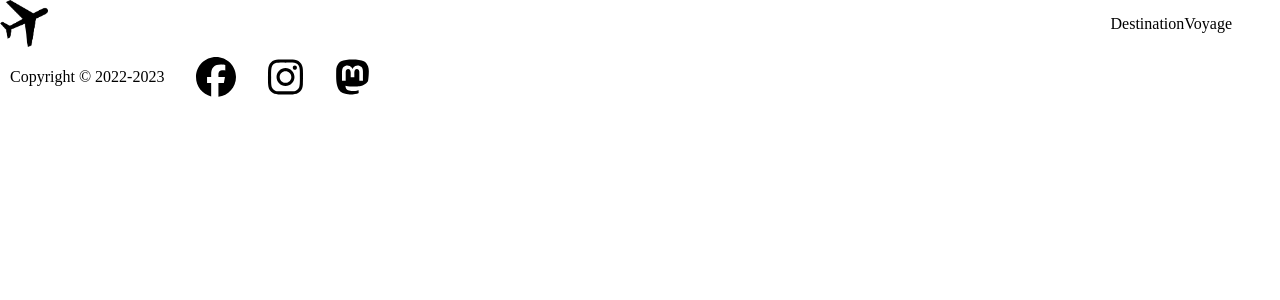
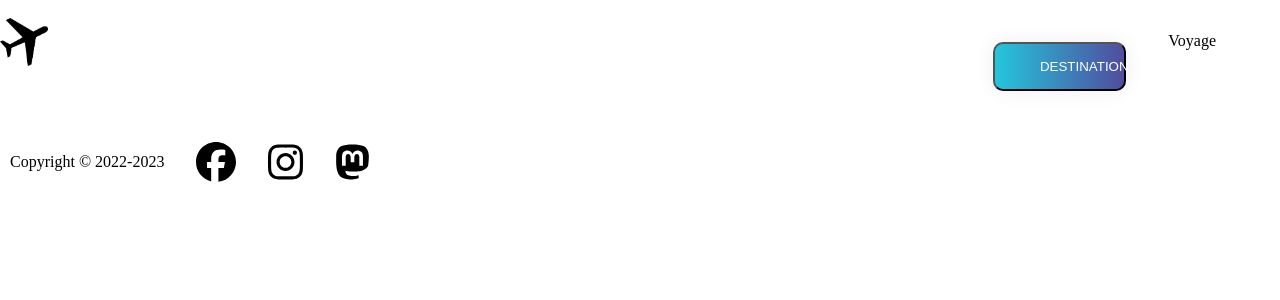
Before and after one commit to ThD28/Hackathon-1-, a React (Vite) app in the folder frontend/: page / in a window 1280 px wide. Shown: the top 300 px of the page. Built offline with nearby package versions, Linux system fonts and the light colour scheme.

Commit message:
navbar working

```diff
--- a/frontend/src/components/Header.jsx
+++ /dev/null
@@ -1,18 +0,0 @@
-import "./header.css";
-import logoAvion from "@assets/avion.png";
-
-const Header = () => {
-  return (
-    <section id="telnav">
-      <nav className="navbar">
-        <img src={logoAvion} alt="avion" />
-        <ul className="navbar__links_slideInDown">
-          <li className="navbar__item">Destination</li>
-          <li className="navbar__item">Voyage</li>
-        </ul>
-      </nav>
-    </section>
-  );
-};
-
-export default Header;
--- /dev/null
+++ b/frontend/src/components/Header/Header.jsx
@@ -0,0 +1,40 @@
+import { useState } from "react";
+import "./header.css";
+import logoAvion from "../../assets/avion.png";
+// import { Link } from "react-router-dom";
+
+const Header = () => {
+  const [showLinks, setShowLInks] = useState(false);
+
+  const handleShowLinks = () => {
+    setShowLInks(!showLinks);
+  };
+
+  return (
+    <div className="navBar-tel">
+      <img src={logoAvion} alt="avion" />
+      <div className="destination-travel">
+        <section
+          className={`navbar ${showLinks ? "show-Navbar" : "Hide-Navbar"}`}
+        >
+          <nav className="navbar">
+            <button type="button" onClick={handleShowLinks}>
+              Destination{" "}
+            </button>
+            <ul className="navbar__links_slideInDown">
+              <li>Japon</li>
+              <li>France</li>
+              <li>Corée du Nord</li>
+              <li>Canada</li>
+            </ul>
+          </nav>
+        </section>
+        <ul>
+          <li className="navbar_item">Voyage</li>
+        </ul>
+      </div>
+    </div>
+  );
+};
+
+export default Header;
--- /dev/null
+++ b/frontend/src/components/Header/header.css
@@ -0,0 +1,84 @@
+* {
+  margin: 0;
+  padding: 0;
+}
+
+.navBar-tel {
+  display: flex;
+  align-items: center;
+}
+
+.navBar-tel img {
+  width: 3em;
+  margin-bottom: 3em;
+}
+.navBar-tel li {
+  list-style: none;
+  text-decoration: none;
+}
+
+.navbar__links_slideInDown {
+  display: flex;
+  justify-content: flex-end;
+}
+
+.navbar__links_slideInDown li {
+  display: flex;
+  flex-direction: column;
+  text-align: center;
+}
+
+.navbar {
+  display: flex;
+  height: 100px;
+  flex-direction: column;
+  justify-content: space-between;
+  align-items: center;
+}
+
+.Hide-Navbar li {
+  display: none;
+}
+
+.show-Navbar ul {
+  display: flex;
+  flex-direction: column;
+}
+
+.destination-travel {
+  display: flex;
+  width: 100%;
+  margin-right: 5%;
+  margin-top: 2em;
+  gap: 2em;
+  justify-content: flex-end;
+}
+
+.navbar button {
+  width: 10em;
+}
+
+.navbar button {
+  background-image: linear-gradient(
+    to right,
+    #24c6dc 0%,
+    #514a9d 51%,
+    #24c6dc 100%
+  );
+  margin: 10px;
+  padding: 15px 45px;
+  text-align: center;
+  text-transform: uppercase;
+  transition: 0.5s;
+  background-size: 200% auto;
+  color: white;
+  box-shadow: 0 0 20px #eee;
+  border-radius: 10px;
+  display: block;
+}
+
+.navbar button:hover {
+  background-position: right center; /* change the direction of the change here */
+  color: #fff;
+  text-decoration: none;
+}
--- a/frontend/src/components/header.css
+++ /dev/null
@@ -1,25 +0,0 @@
-* {
-  margin: 0;
-  padding: 0;
-}
-
-.navbar__links_slideInDown {
-  display: flex;
-  margin-right: 3em;
-  justify-content: flex-end;
-}
-
-.navbar__links_slideInDown li {
-  text-decoration: none;
-  list-style: none;
-}
-
-.navbar {
-  display: flex;
-  align-items: center;
-  justify-content: space-between;
-}
-
-.navbar img {
-  width: 3em;
-}
```
Also changed, not shown: frontend/src/App.jsx (+4 -4 lines).
